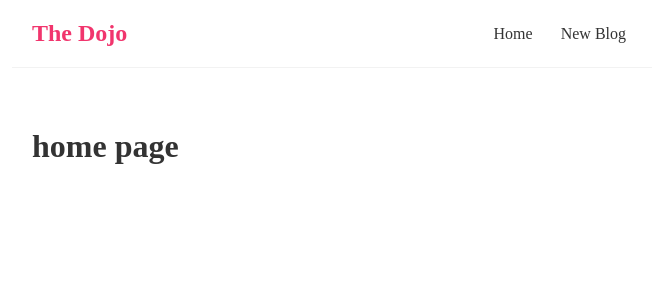
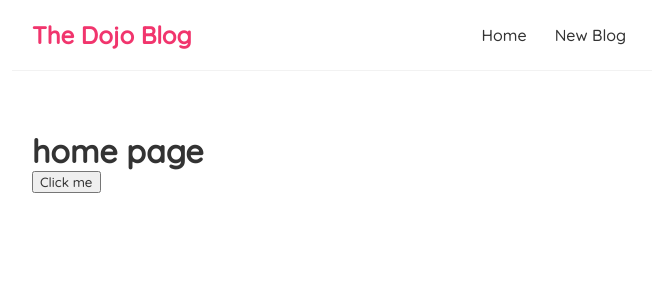
Before and after one commit to Basir-Mohammadi/react-blog, a React (Create React App) app: page / in a window 1280 px wide. Shown: the top 300 px of the page, without its empty margins (308-965 px from the left). Built offline with nearby package versions, Linux system fonts and the light colour scheme.

Commit message:
Add event

```diff
--- a/src/component/Home.js
+++ b/src/component/Home.js
@@ -1,7 +1,13 @@
 const Home = () => {
+
+    const handleClick = (e) => {
+        console.log(e);
+    }
+
     return (
         <div className="home">
             <h1>home page </h1>
+            <button type="button" onClick={handleClick}>Click me</button>
         </div>
      );
 }
--- a/src/component/Navbar.js
+++ b/src/component/Navbar.js
@@ -1,7 +1,7 @@
 const Navbar = () => {
     return (
     <nav className="navbar">
-        <h1> The Dojo</h1>
+        <h1> The Dojo Blog</h1>
         <div className="links">
             <a href="/">Home</a>
             <a href="/Create">New Blog</a>
--- a/src/index.css
+++ b/src/index.css
@@ -1,6 +1,9 @@
+@import url('https://fonts.googleapis.com/css2?family=Quicksand:wght@300;500&family=Roboto:wght@700&display=swap');
+
 * {
   margin: 0;
   color: #333;
+  font-family: 'Quicksand', sans-serif;
 }
 .navbar {
   padding: 20px;
```
